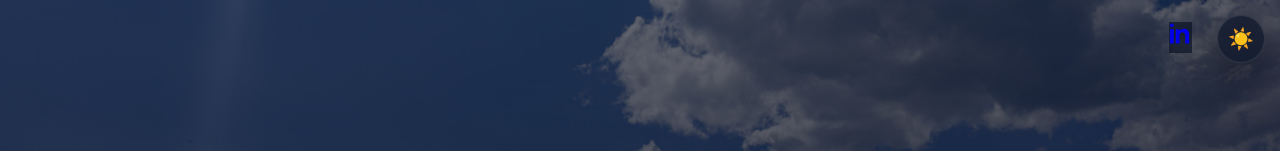
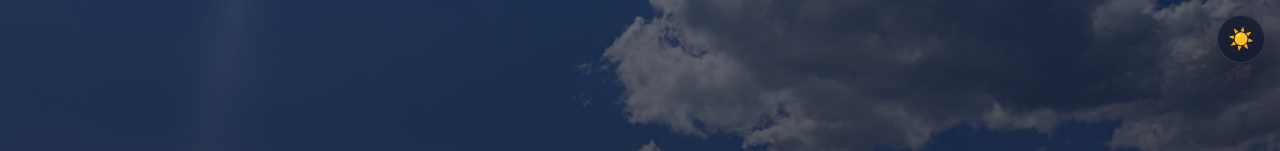
Before and after one commit to rileyprue/rileyprue.github.io, a plain HTML site: page index.html in a window 1280 px wide. Shown: the top 151 px of the page. Drawn offline with Linux system fonts and the light colour scheme.

Commit message:
Update index.html

```diff
--- a/index.html
+++ b/index.html
@@ -35,23 +35,7 @@
 
   <div class="scroll-progress"></div>
 
-<!-- TOP LINKEDIN BUTTON -->
 
-<a href="YOUR LINKEDIN URL"
-   class="linkedin-bubble linkedin-top"
-   target="_blank"
-   aria-label="LinkedIn Profile">
-
-  <svg xmlns="http://www.w3.org/2000/svg"
-       viewBox="0 0 24 24"
-       width="22"
-       height="22"
-       fill="currentColor">
-
-    <path d="M4.98 3.5C4.98 4.6 4.1 5.5 3 5.5S1.02 4.6 1.02 3.5 1.9 1.5 3 1.5s1.98.9 1.98 2zm.02 4H1v15h4V7.5zm6 0H7v15h4v-8.2c0-4.6 6-5 6 0v8.2h4v-9.5c0-7.4-8.4-7.1-10-3.5V7.5z"/>
-
-  </svg>
-</a>
 <!-- THEME BUTTON -->
 <button class="theme-toggle" id="themeToggle" aria-label="Toggle theme">
   ☀️
```
